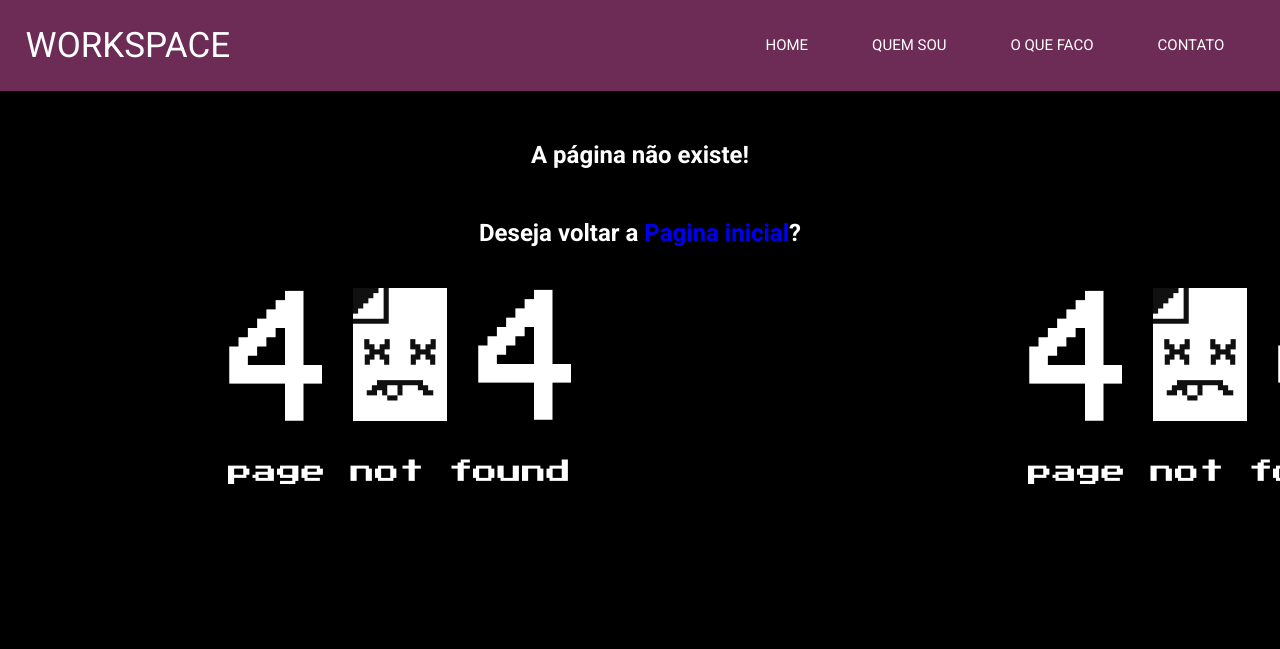
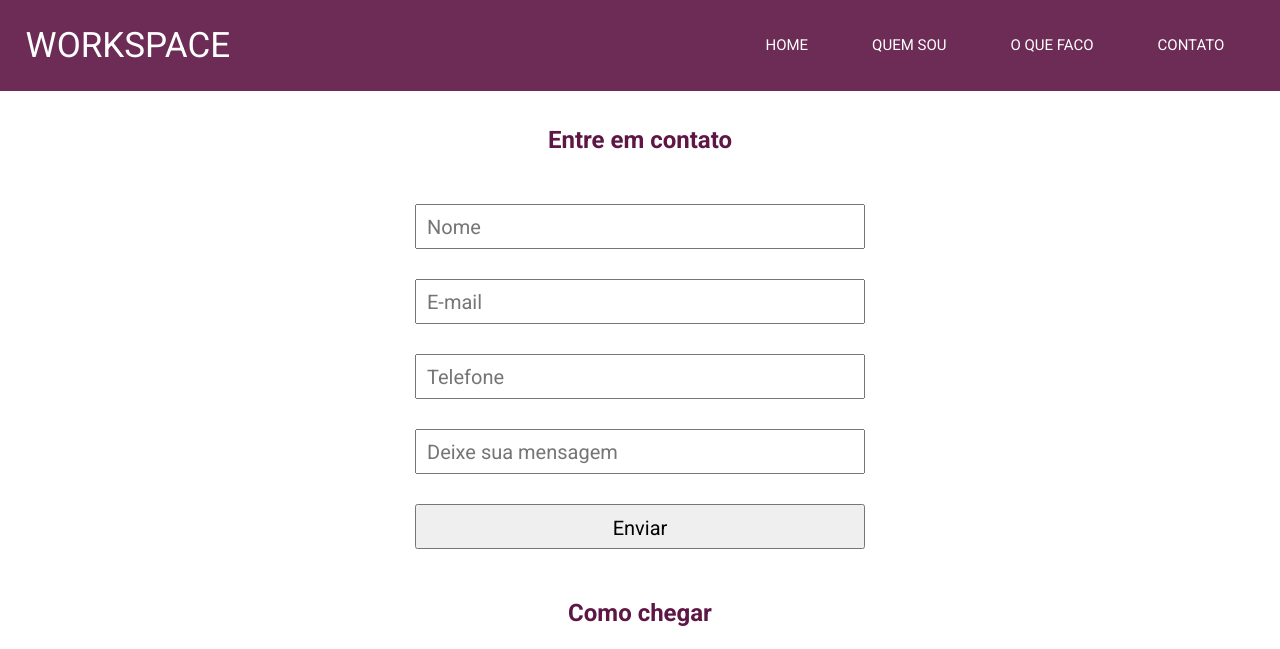
Before and after one commit to christopher-cpereira/Projetos, a PHP site: page /Projeto-01/contato in a window 1280 px wide. Shown: the top 649 px of the page. Run offline with PHP 8.4, Linux system fonts and the light colour scheme; some libraries are stand-ins or nearby versions.

Commit message:
pagina contato - whatsapp - maps

```diff
--- a/css/style.css
+++ b/css/style.css
@@ -74,7 +74,7 @@ header{
 /**imagem de fundo**/
 .banner{
     background-image: url('../img/bg1.png');
-    height: 600px;
+    height: 800px;
     background-size: cover;
     width: 100%;
     position: relative;
@@ -186,6 +186,35 @@ section.erro404 a{
     text-decoration: none;
 }
 
+/*página de contato**/
+.contato h2{
+    text-align: center;
+    margin-top: 35px;
+    color: rgb(94, 22, 68);
+}
+form{
+    margin: 0 auto;
+    max-width: 450px;
+    margin-top: 35px;
+}
+.contato input{
+    margin: 15px 0;
+    width: 100%;
+    height: 45px;
+    padding: 10px;
+    font-size: 20px;
+    outline: 0;
+}
+.mapa h2{
+    margin-bottom: 35px;
+}
+iframe{
+    position: relative;
+    top: 50%;
+    left: 50%;
+    transform: translate(-50%,-50%);
+    margin-top: 150PX;
+}
 
 /**responsivo**/
 @media screen and (max-width: 1200px){
--- /dev/null
+++ b/pages/contato.php
@@ -0,0 +1,20 @@
+<section class="contato">
+    <div class="center">
+    <h2>Entre em contato</h2>
+        <form>
+            <input type="text" placeholder="Nome" required>
+            <input type="email" placeholder="E-mail" required>
+            <input type="text" placeholder="Telefone" required>
+            <input type="text-area" placeholder="Deixe sua mensagem" required>
+            <input type="button" value="Enviar">
+        </form>
+        <div class="mapa">
+            <h2>Como chegar</h2>
+        </div>
+        <!--vamops trazer a localizacao direto do maps-->
+            <iframe src="https://www.google.com/maps/embed?pb=!1m18!1m12!1m3!1d3687.572676331107!2d-46.8041232503691!3d-22.445104127127795!2m3!1f0!2f0!3f0!3m2!1i1024!2i768!4f13.1!3m3!1m2!1s0x94c9024169ce6d4f%3A0x9487bbfa4a881eb!2sR.%20Mario%20Cavenaghi%2C%20134%20-%20Jardim%20Paraiso%2C%20Itapira%20-%20SP%2C%2013973-451!5e0!3m2!1spt-BR!2sbr!4v1594949593588!5m2!1spt-BR!2sbr" width="550" height="320" frameborder="0" style="border:0;" allowfullscreen="" aria-hidden="false" tabindex="0" ></iframe>
+    </div>
+    <!--aqui estamos invocando o zapzap com nosso numero ja vinculado, tambem sem necessidade de vincular um img-->
+    <a href="https://api.whatsapp.com/send?l=pt&amp;phone=5519998705747"><img
+            src="https://i.imgur.com/ryESuZ5.png" style="height:69px; position:fixed; bottom: 25px; right: 25px;" data-selector="img"></a>
+</section>
```
